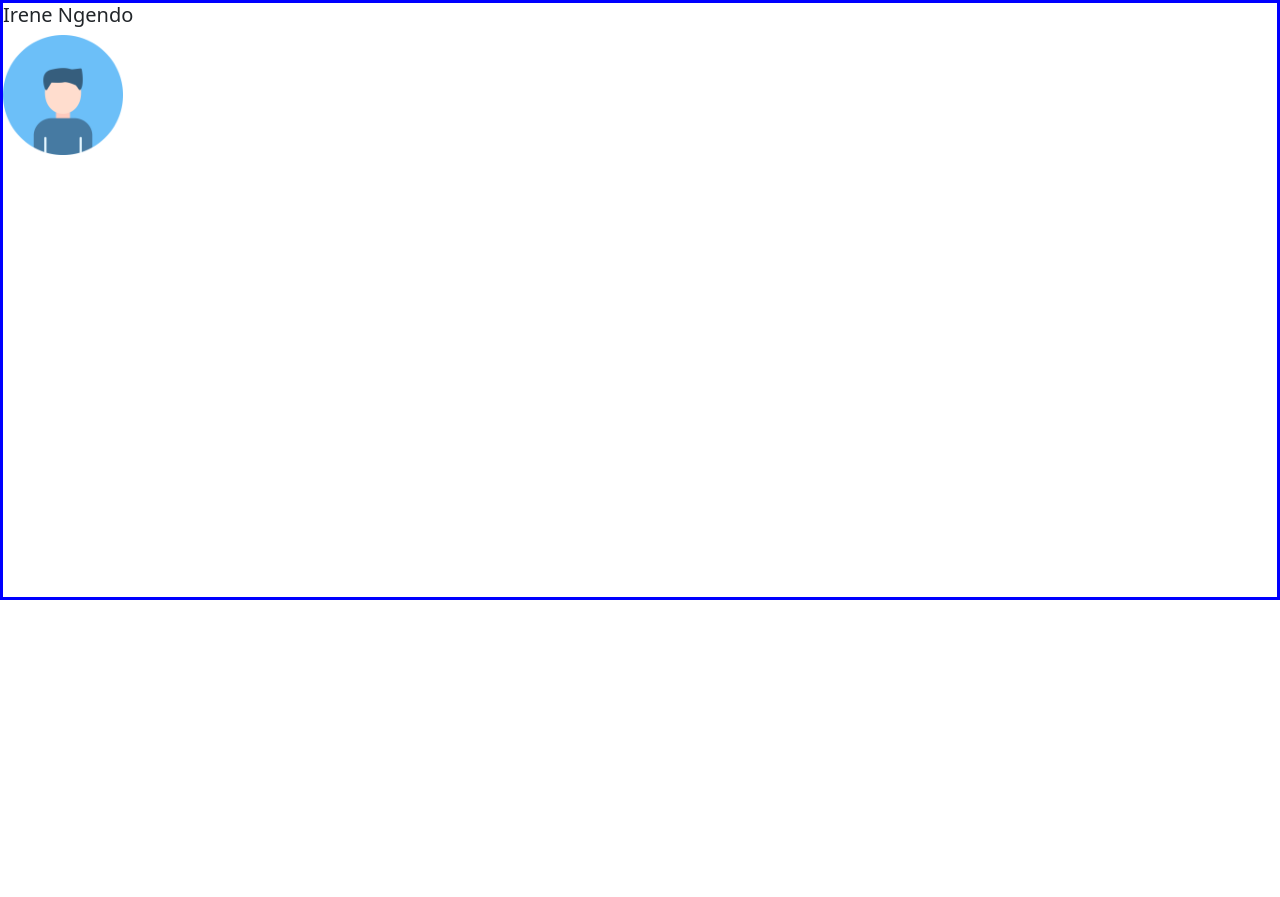
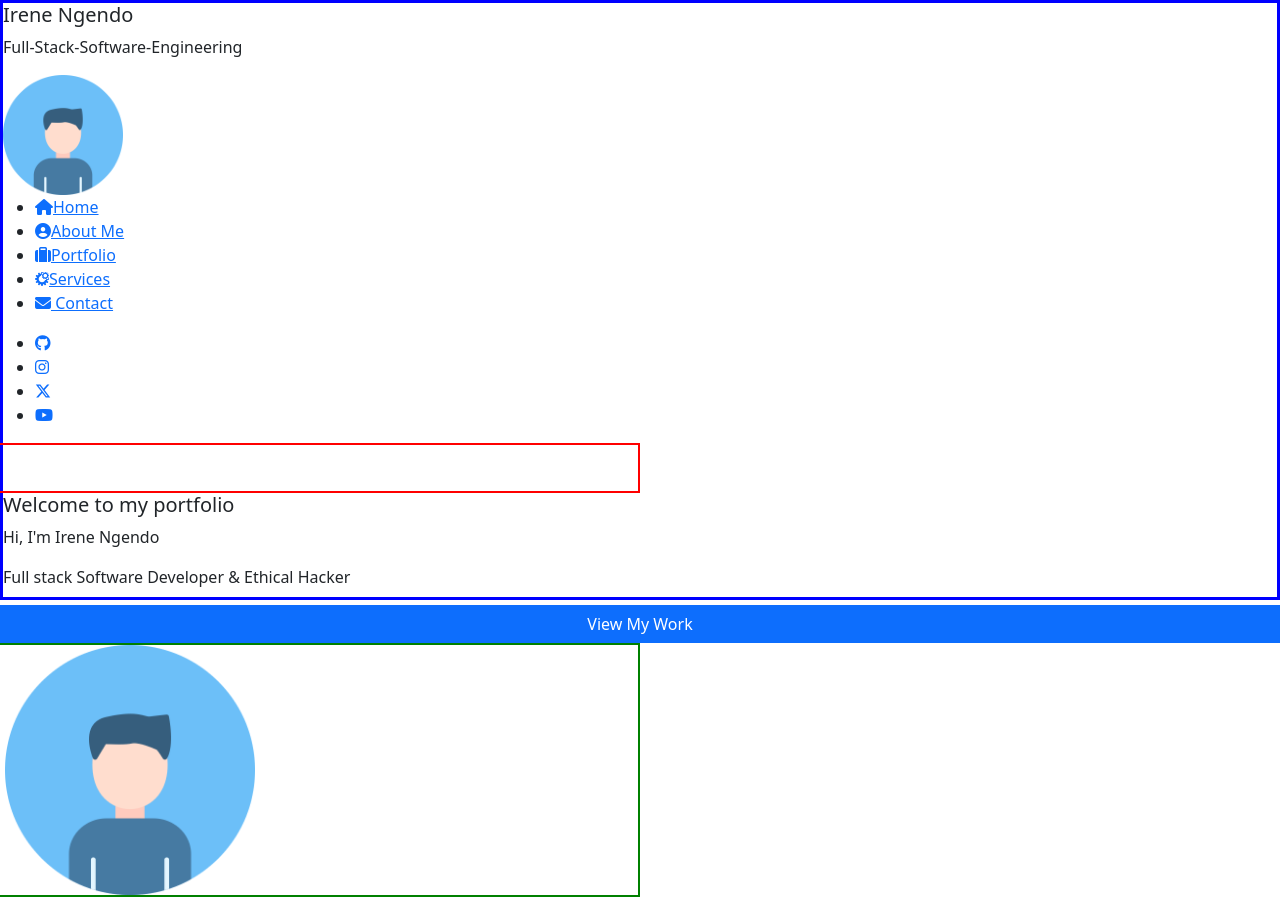
Before and after one commit to kaminjungendo/irene_profile, a plain HTML site: page index.html in a window 1280 px wide. Before the commit the page ends 800 px from the top, so only its background shows below. Drawn offline with nearby package versions, Linux system fonts and the light colour scheme.

Commit message:
Created side bar links and main-body content

```diff
--- a/index.html
+++ b/index.html
@@ -5,7 +5,8 @@
         <link rel="icon" type="image/png" href="favicon/my favicon.png">
         <link href="https://cdn.jsdelivr.net/npm/bootstrap@5.0.2/dist/css/bootstrap.min.css" rel="stylesheet" integrity="sha384-EVSTQN3/azprG1Anm3QDgpJLIm9Nao0Yz1ztcQTwFspd3yD65VohhpuuCOmLASjC" crossorigin="anonymous">
         <script src="https://cdn.jsdelivr.net/npm/@popperjs/core@2.9.2/dist/umd/popper.min.js" integrity="sha384-IQsoLXl5PILFhosVNubq5LC7Qb9DXgDA9i+tQ8Zj3iwWAwPtgFTxbJ8NT4GN1R8p" crossorigin="anonymous"></script>
-<script src="https://cdn.jsdelivr.net/npm/bootstrap@5.0.2/dist/js/bootstrap.min.js" integrity="sha384-cVKIPhGWiC2Al4u+LWgxfKTRIcfu0JTxR+EQDz/bgldoEyl4H0zUF0QKbrJ0EcQF" crossorigin="anonymous"></script>
+        <script src="https://cdn.jsdelivr.net/npm/bootstrap@5.0.2/dist/js/bootstrap.min.js" integrity="sha384-cVKIPhGWiC2Al4u+LWgxfKTRIcfu0JTxR+EQDz/bgldoEyl4H0zUF0QKbrJ0EcQF" crossorigin="anonymous"></script>
+        <script src="https://kit.fontawesome.com/6bf3cfdbd7.js" crossorigin="anonymous"></script>
     </head>
     <body>
         <!--Container-->
@@ -15,6 +16,7 @@
                 <!--brand name-->
                 <div class="brand name"></div>
                 <h5>Irene Ngendo</h5>
+                <p>Full-Stack-Software-Engineering</p>
 
                 <!--brand logo-->
                 <div class="brand logo">
@@ -22,10 +24,84 @@
                 </div>
 
                 <!--side-menu-links-->
-                <div class="side-menu"></div>
+                <div class="side-menu">
+                    <ul>
+                        <li>
+                            <a href="index.html">
+                                <i class="fa-solid fa-house"></i>Home
+                            </a>
+                        </li>
+
+                        <li>
+                           <a href="about.html">
+                              <i class="fa-solid fa-circle-user"></i>About Me
+                           </a>
+                        </li>
+
+                        <li>
+                            <a href="portfolio.html">
+                               <i class="fa-solid fa-suitcase"></i>Portfolio
+                            </a>
+                        </li>
+
+                        <li>
+                            <a href="services.html">
+                               <i class="fa-brands fa-whmcs"></i>Services
+                            </a>
+                        </li>
+
+                        <li>
+                            <a href="contact.html">
+                               <i class="fa-solid fa-envelope"></i> Contact
+                            </a>
+                        </li>
+                    </ul>
+                </div>
 
                 <!--social-media-icons-->
-                <div class="social-media"></div>
+                <div class="social-media">
+                    <ul>
+                        <li>
+                            <a href="#">
+                                <i class="fa-brands fa-github"></i>
+                            </a>
+                        </li>
+
+                        <li>
+                            <a href="#">
+                               <i class="fa-brands fa-instagram"></i>
+                            </a>
+                        </li>
+
+                        <li>
+                            <a href="#">
+                               <i class="fa-brands fa-x-twitter"></i>
+                            </a>
+                        </li>
+
+                        <li>
+                            <a href="#">
+                                <i class="fa-brands fa-youtube"></i>
+                            </a>
+                        </li>
+                    </ul>
+                </div>
+            </div>
+
+            <!--Main-body-->
+            <div class="main-body">
+                <div class="row">
+                    <div class="col-sm-6" style="border:2px solid red;height:50px;"></div>
+                    <h5>Welcome to my portfolio</h5>
+                    <p>Hi, I'm Irene Ngendo</p>
+                    <p>Full stack Software Developer & Ethical Hacker</p>
+                    <a href="portfolio.html" class="btn btn-primary">
+                        View My Work
+                    </a>
+                    <div class="col-sm-6" style="border:2px solid green;">
+                        <img src="images/logo.png" width="250px" height="250px" alt="Profile image">
+                    </div>
+                </div>
             </div>
 
 
```
Also changed, not shown: images/logo.png (added).
